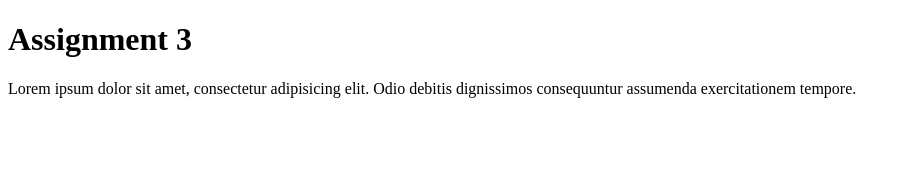
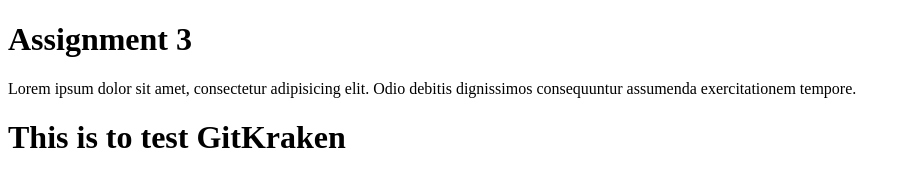
Before and after one commit to deepak230902/testassignment, a plain HTML site: page index.html in a window 1280 px wide. Shown: the whole page, without its empty margins (0-911 px from the left). Drawn offline with Linux system fonts and the light colour scheme.

Commit message:
test GitKraken

```diff
--- a/index.html
+++ b/index.html
@@ -11,6 +11,7 @@
     <h1>Assignment 3</h1>
     <p>Lorem ipsum dolor sit amet, consectetur adipisicing elit. Odio debitis dignissimos consequuntur assumenda
         exercitationem tempore.</p>
+    <h1>This is to test GitKraken</h1>
 
 </body>
 
```
